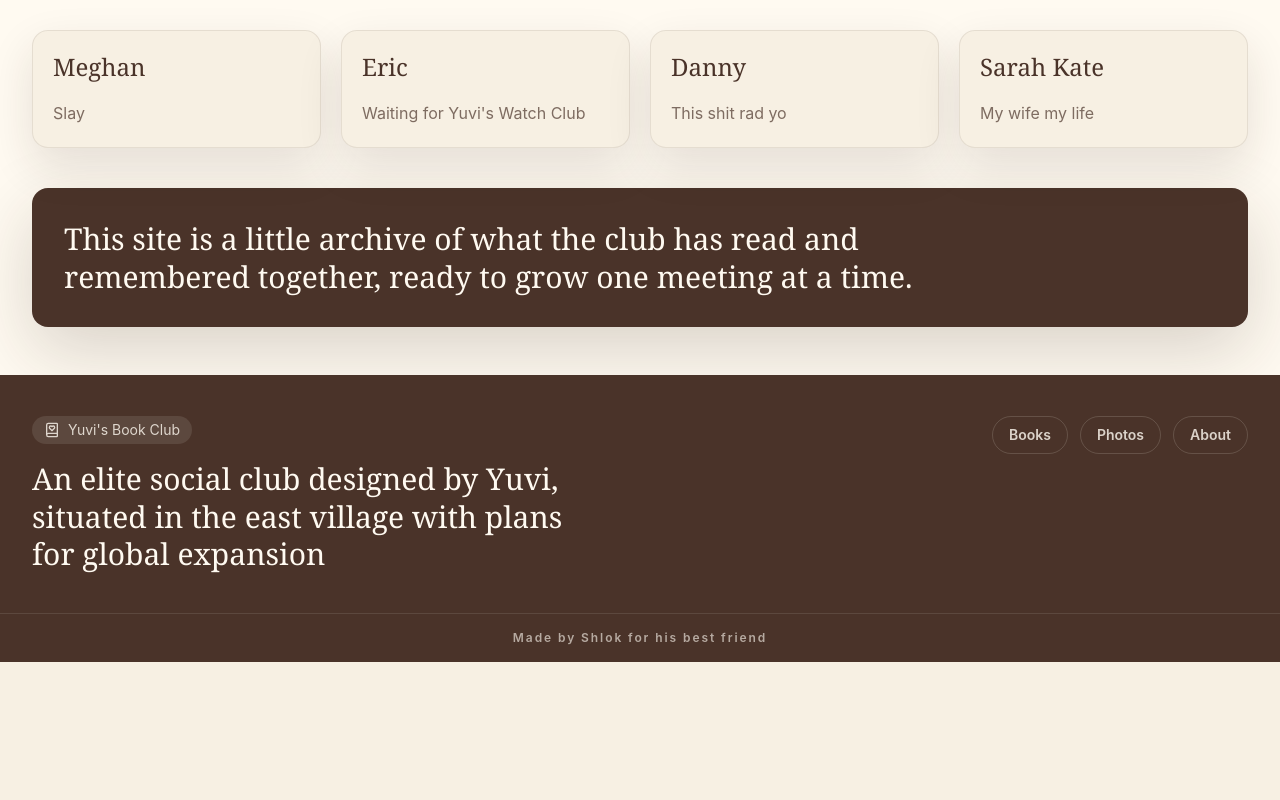
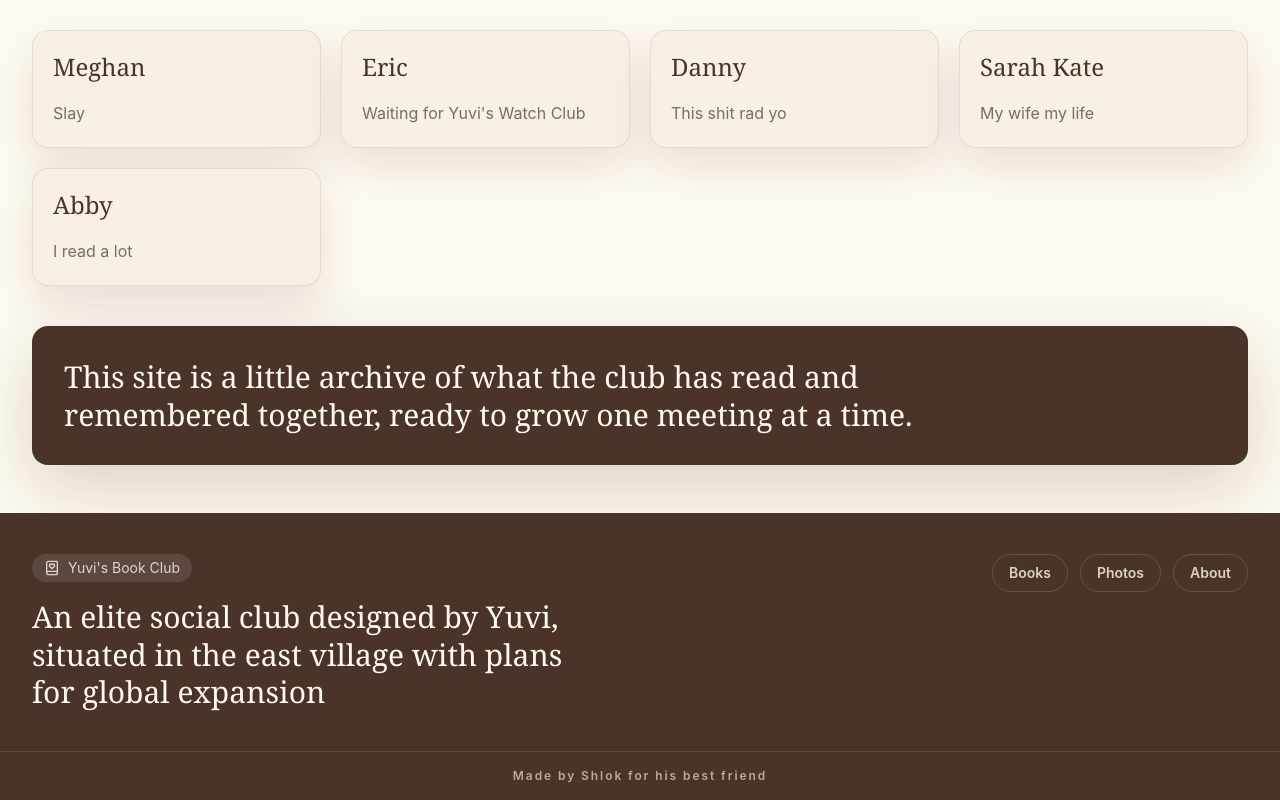
Before and after one commit to Shlok-Joseph-Paul/Yuvis-book-club, a React (Vite) app: page /about in a window 1280 px wide. Shown: the part 1240-2040 px from the top of the page. Before the commit the page ends 1902 px from the top, so only its background shows below. Built offline with nearby package versions, Linux system fonts and the light colour scheme.

Commit message:
Add Abby to members

```diff
--- a/src/data/members.ts
+++ b/src/data/members.ts
@@ -22,4 +22,9 @@ export const members: Member[] = [
     name: 'Sarah Kate',
     note: 'My wife my life',
   },
+  {
+    id: 'abby',
+    name: 'Abby',
+    note: 'I read a lot',
+  },
 ];
```
